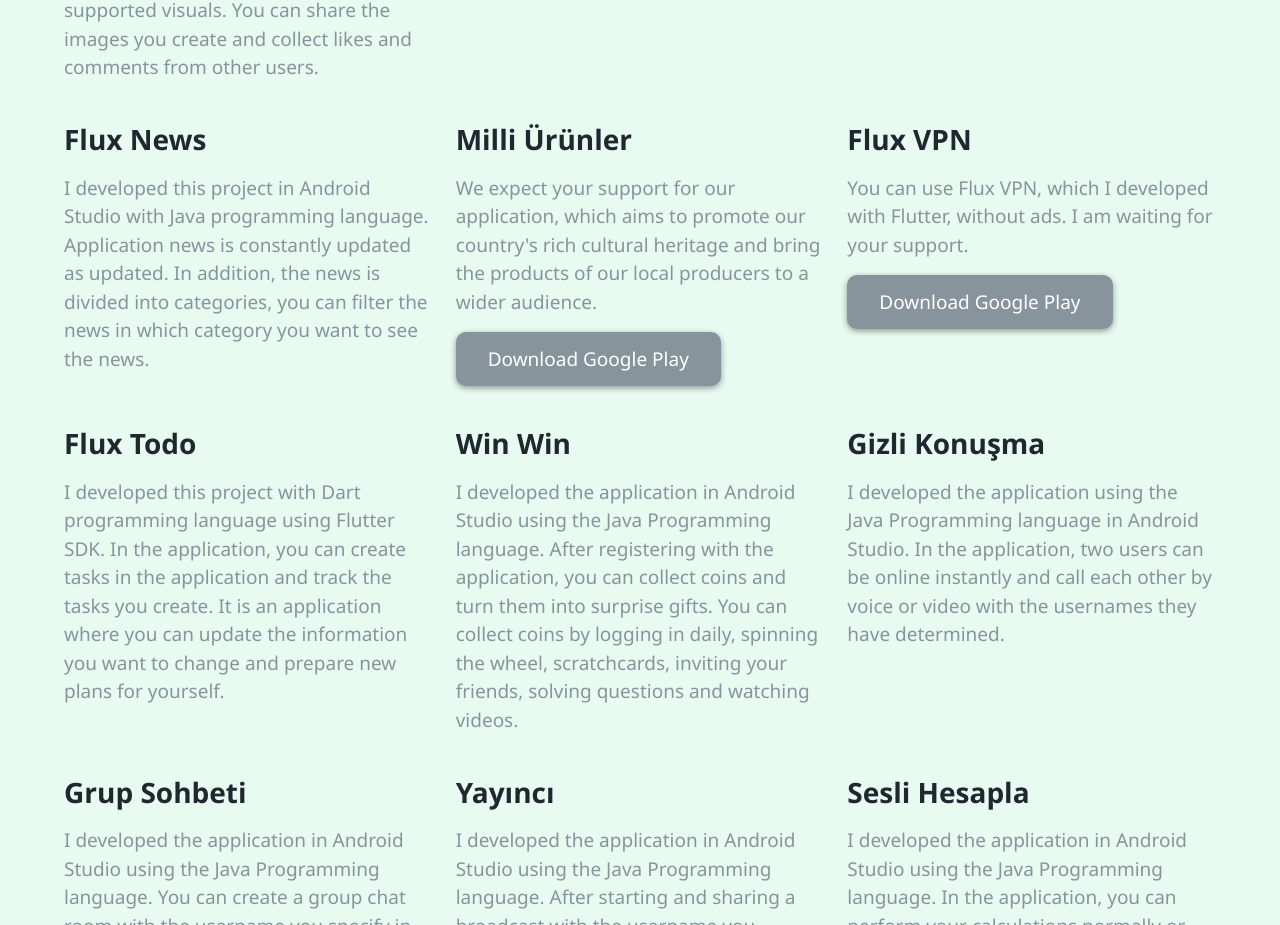
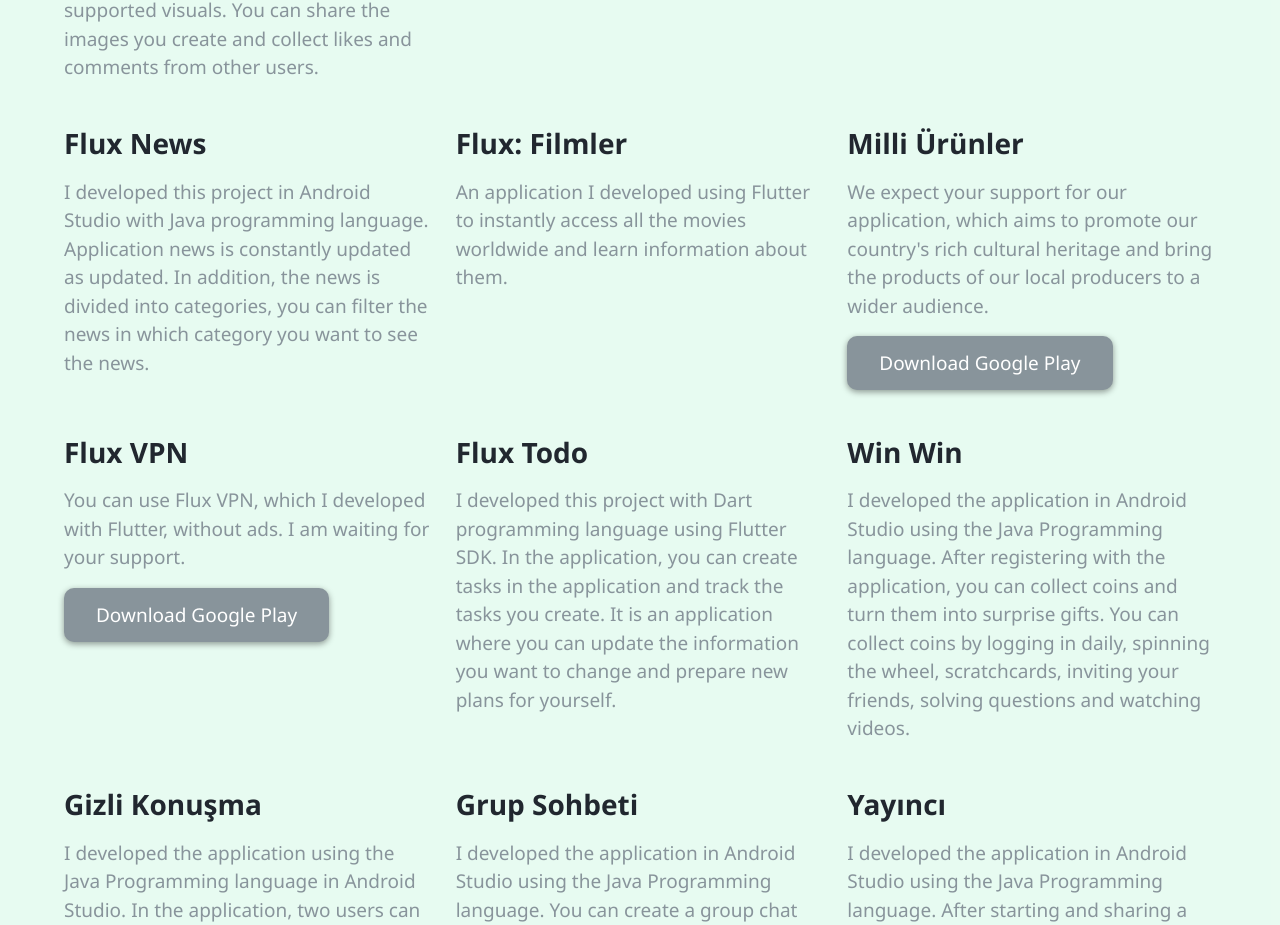
Before and after one commit to ttkcys/yusufhanKeles.com, a plain HTML site: page index.html in a window 1280 px wide. Shown: the part 3039-3964 px from the top of the page. Drawn offline with Linux system fonts and the light colour scheme.

Commit message:
Add files via upload

```diff
--- a/index.html
+++ b/index.html
@@ -253,6 +253,14 @@
                 </div>
             </div>
             <div class="project">
+                <h4>Flux: Filmler</h4>
+                <p>An application I developed using Flutter to instantly access all the movies worldwide and learn information about them.
+                </p>
+                <div class="project-action">
+                    <!--<a href="https://play.google.com/store/apps/details?id=com.yerli.milli.urunler.yerlimilliurunler&hl=tr&gl=US" class="btn">Download Google Play</a>-->
+                </div>
+            </div>
+            <div class="project">
                 <h4>Milli Ürünler</h4>
                 <p>We expect your support for our application, which aims to promote our country's rich cultural heritage
                     and bring the products of our local producers to a wider audience.
```
